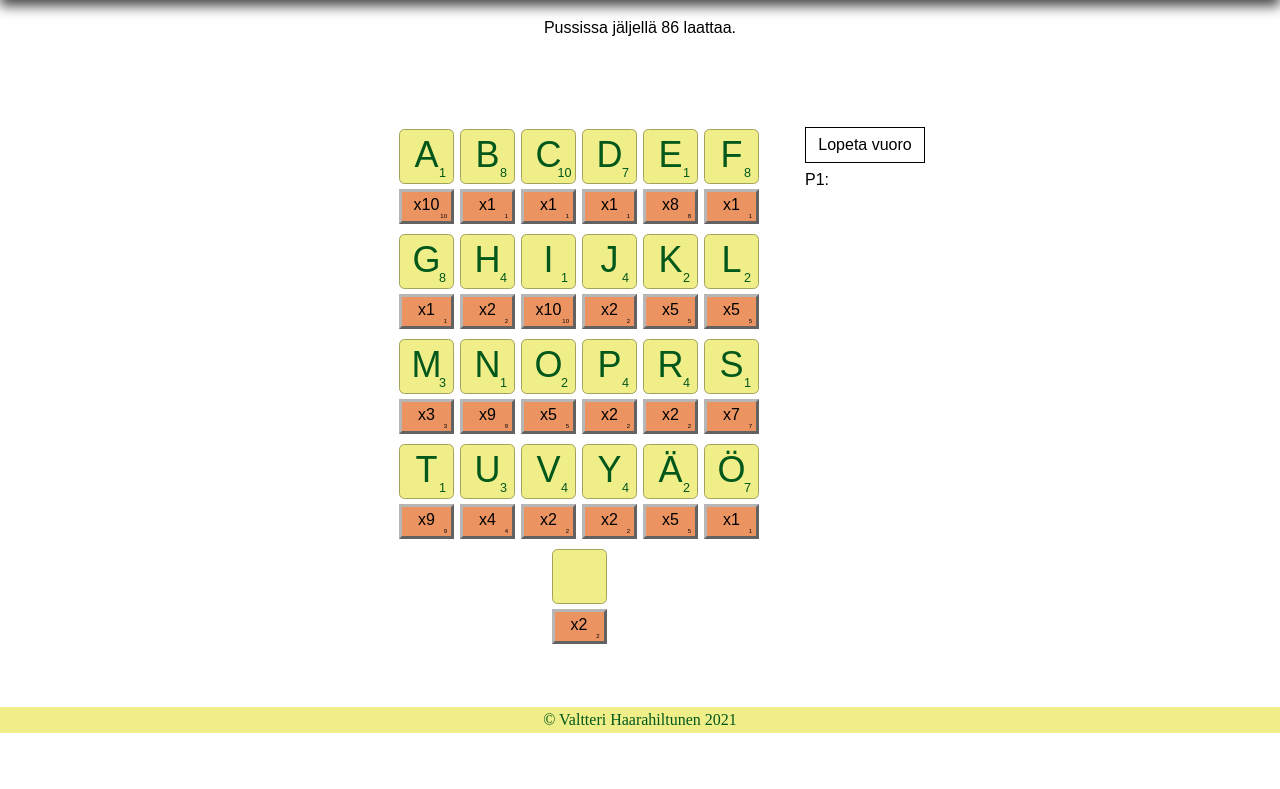
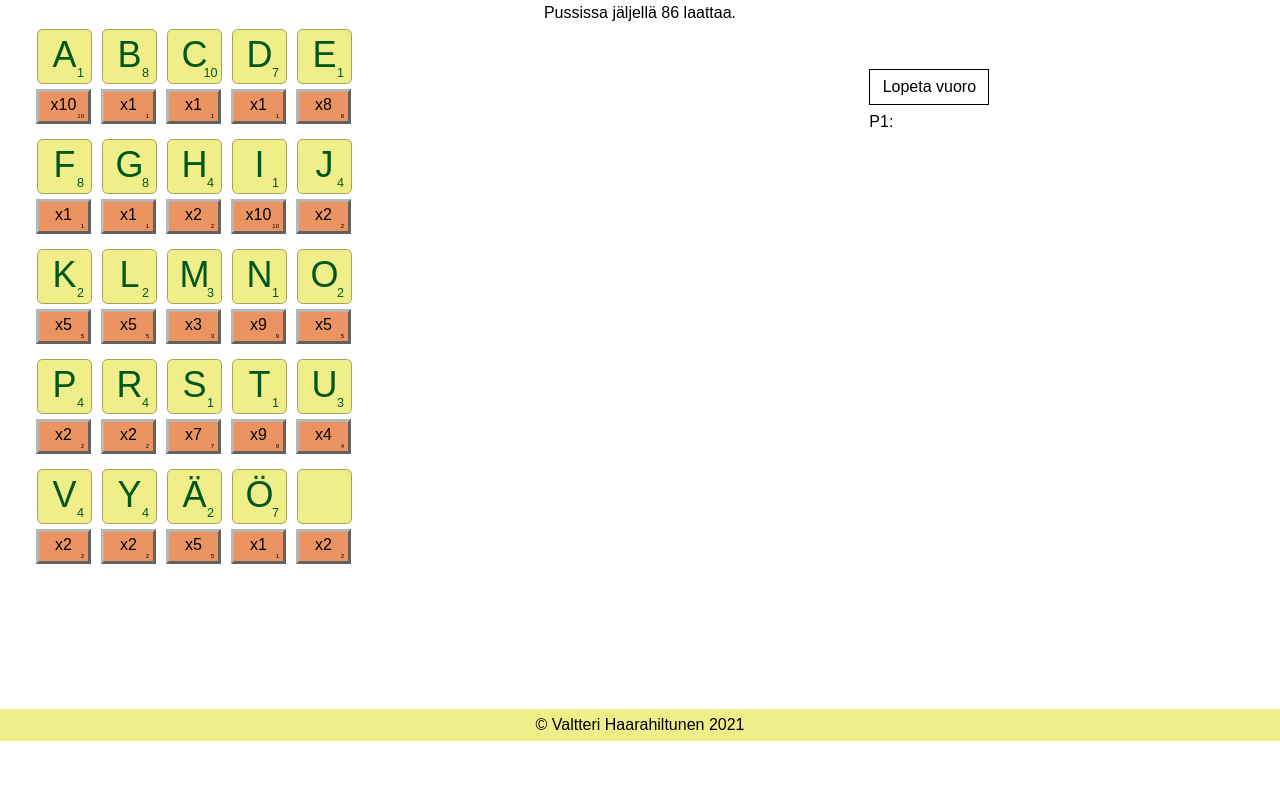
Before and after one commit to valtterihaa/scrabble, a plain HTML site: page index.html in a window 1280 px wide. Shown: the part 67-856 px from the top of the page. Before the commit the page ends 800 px from the top, so only its background shows below. Drawn offline with Linux system fonts and the light colour scheme; a web font is replaced by a local one.

Commit message:
fixin styles

```diff
--- a/index.html
+++ b/index.html
@@ -18,7 +18,7 @@
     <div id="header"><h1>SCRABBLE-APURI</h1></div>
 </header>
 
-    <div id="hero">Pussissa jäljellä <span id="tiles-left">86</span> laattaa.</div>
+    <div class="hero">Pussissa jäljellä <span id="tiles-left">86</span> laattaa.</div>
 <div class="game">
     <div class="content" id="tiles-all"></div>
     <div class="turns" >
--- a/scrabblescript.js
+++ b/scrabblescript.js
@@ -216,5 +216,4 @@ window.onload = function() {
         if (letterToAdd == '') usedLetters.innerHTML += '#';
         usedLetters.innerHTML += `${letterToAdd}`;
     }
-
 };
--- a/scrabblestyle.css
+++ b/scrabblestyle.css
@@ -8,72 +8,52 @@
 }
 
 html, body {
-    height: 100%;
+    min-height: 80vh;
+    position: relative;
+    height: fit-content;
 }
-/*jotta saadaan footer pohjaan vaikka sisältöä ei olisi "tarpeeksi"*/
+/* body, header, footer */
 body {
-    display: flex;
-    flex-direction: column;
     font-family: 'ABeeZee', sans-serif;
 }
-
 header {
-    justify-content: space-between;
-    width: 100%;
-    text-align: center;
     background-color: rgb(240, 238, 137);
     color: rgb(2, 87, 27);
-    padding: 15px 0 15px 0;
-    box-shadow: 0px 6px 12px rgb(69,69,69);
+    line-height: 4em;
+    text-align: center;
+}
+footer {
+    margin-top: 3em;
+    position: absolute;
+    bottom: 0;
+    background-color: rgb(240, 238, 137);
+    text-align: center;
+    width: 100%;
+    line-height: 2em;
+}
 
+.hero {
+    text-align: center;
+    line-height: 2em;
 }
 
 .content {
     display: flex;
     flex-wrap: wrap;
-    justify-content: center;
-    flex: 1 0 auto;
-    max-width: 90%;
-    margin: 2em auto auto auto;
-
-    margin-bottom: 20px;
+    width: 350px;
+    height: 550px;
+    margin-left: 2em;
 }
 
-footer {
-    position: absolute;
-    width: 100%;
-    flex-shrink: 0;
-    bottom: 0;
-    text-align: center;
-    background-color: rgb(240, 238, 137);
-    color: rgb(2, 87, 27);
-    padding: 4px 0;
-    font-family: 'Times New Roman', Times, serif;
-}
-
-/* templaatti päättyy */
-
-#hero {
-    margin: 1.2rem auto -1.2rem auto;
-    text-align: center;
-}
-
-.content {
-    width: 40px;
-    display: flex;
-    flex-wrap: wrap;
-    flex: 1 0 auto;
-}
+/* letter tiles */
 
 .letter {
-    /* transform: scale(1.1); */
     position: relative;
     padding-top: 6%;
     width: 55px;
     height: 55px;
-    margin: 10px 6px auto auto;
+    margin: 0 5px 0 5px;
     background-color: rgb(240, 238, 137);
-    /* font-size: 3.5em; */
     font-size: 225%;
     text-align: center;
     color: rgb(2, 87, 27);
@@ -96,10 +76,10 @@ footer {
     line-height: 26px;
     background-color: rgb(235, 148, 98);
     text-align: center;
+    margin-left: 4px;
     margin-top: 8%;
     border-style: outset;
     border-color: rgb(182, 182, 182);
-/*    border: solid 1px black;*/
     cursor: pointer;
 }
 
@@ -115,21 +95,22 @@ footer {
     opacity: 0.25;
 }
 
-@media only screen and (max-width: 435px) {
+/* end letter tiles */
+
+@media only screen and (max-width: 600px) {
     .content {
         width: 320px;
+        flex-direction: row;
+        flex-wrap: wrap-reverse;
     }
-    .letter {
-        margin: 10px 6px auto auto;
 
-    }
 }
 
 .game {
-    display: flex;
-    flex-direction: row;
-    width: 530px;
-    margin: auto;
+    margin-bottom: 3em;
+    min-height: 89vmin;
+    display: grid;
+    grid-template-columns: 2fr 1fr;
 }
 
 .turns {
```
